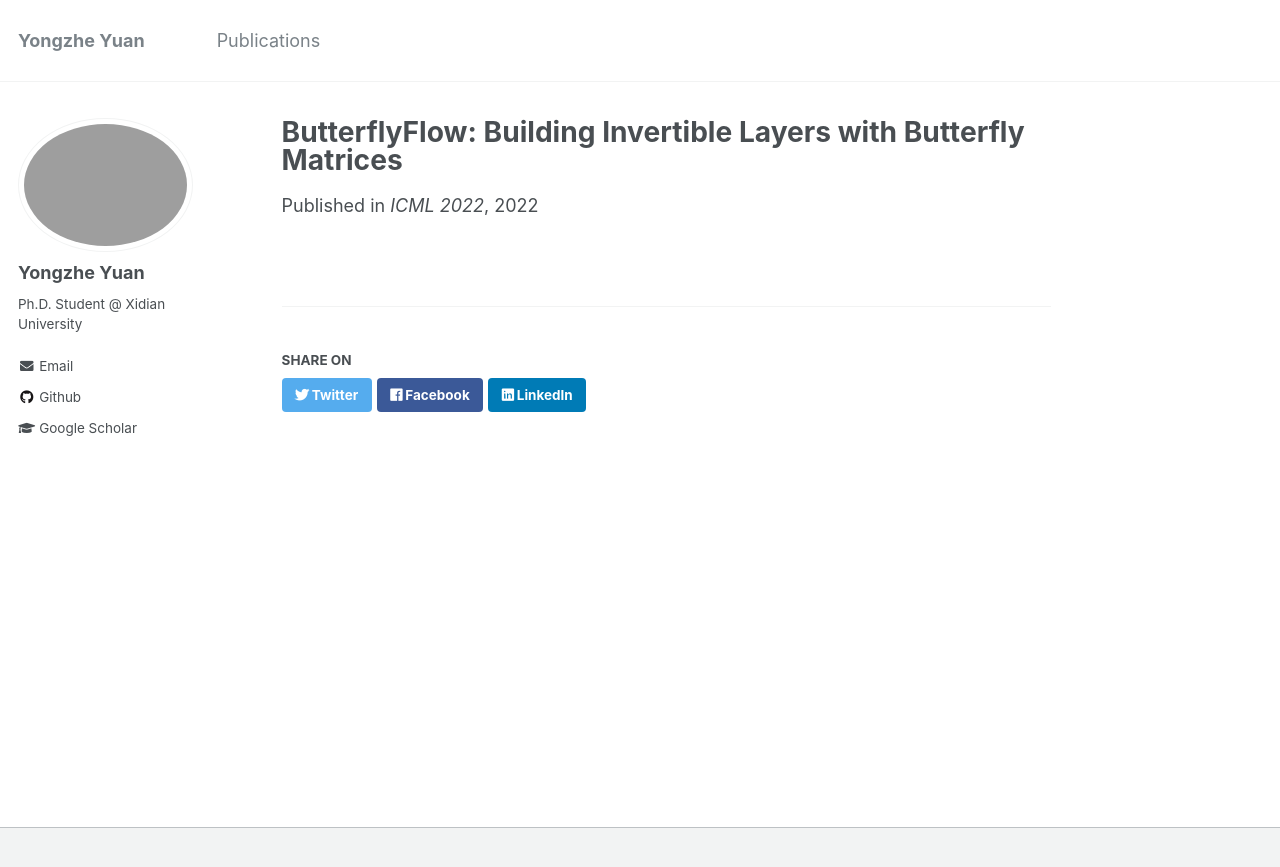
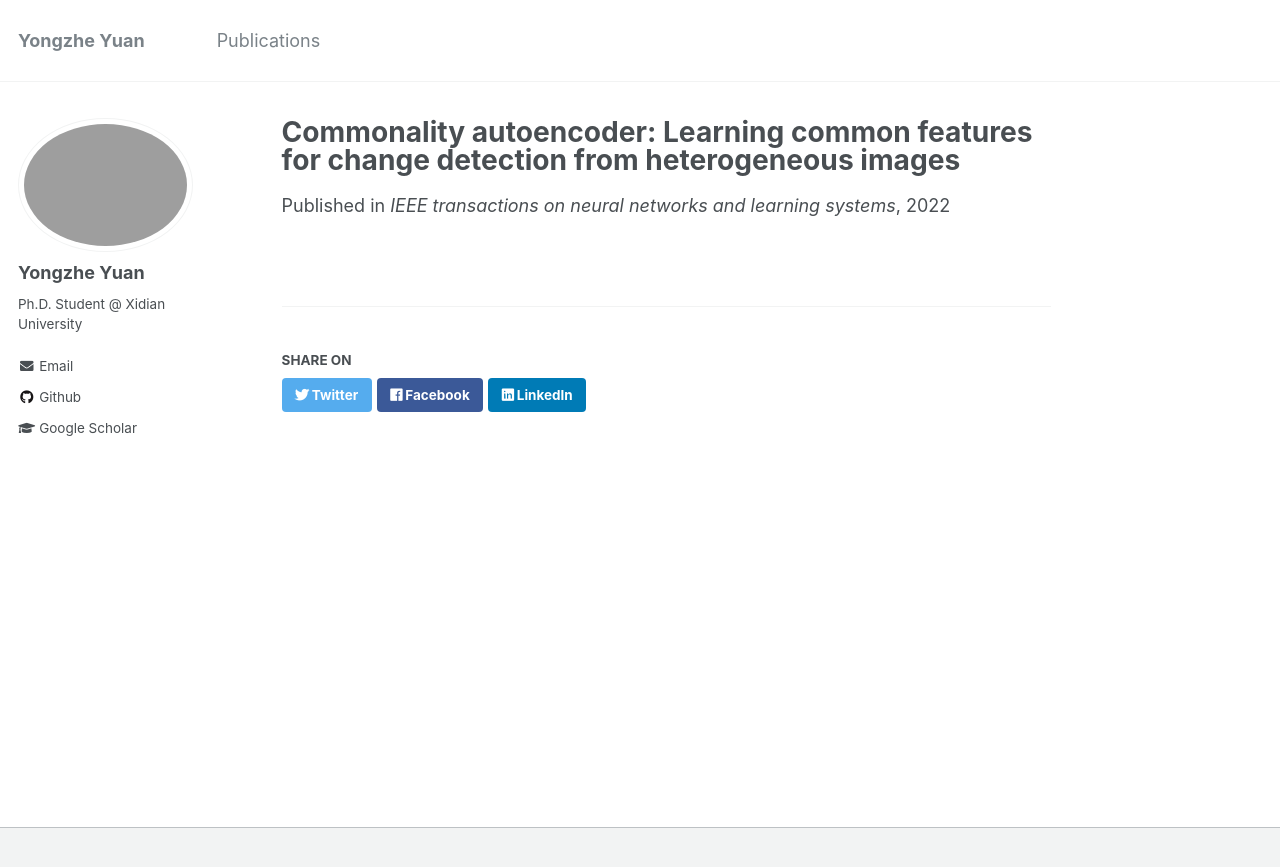
Before and after one commit to YYZMARS/YYZMARS.github.io, a Jekyll site: the page built from _publications/paper1.md, in a window 1280 px wide. Shown: the top 867 px of the page. Built offline with Jekyll 4.4.1, drawn with Linux system fonts in a browser that asks for light colours.

Commit message:
Update paper1.md

```diff
--- a/_publications/paper1.md
+++ b/_publications/paper1.md
@@ -1,9 +1,9 @@
 ---
-title: "ButterflyFlow: Building Invertible Layers with Butterfly Matrices"
+title: "Commonality autoencoder: Learning common features for change detection from heterogeneous images"
 teaser: image-alignment-1200x4002.jpg
 date: 2022-01-01
-author: Chenlin Meng*, <b>Linqi Zhou*</b>, Kristy Choi*, Tri Dao, Stefano Ermon
-venue: ICML 2022
-paperurl: https://arxiv.org/abs/2209.13774
-codeurl: https://github.com/alexzhou907/butterflyflow
+author: Yue Wu, Jiaheng Li, <b>Yongzhe Yuan</b>, AK Qin, Qi-Guang Miao, Mao-Guo Gong
+venue: IEEE transactions on neural networks and learning systems
+paperurl: none
+codeurl: none
 ---
```
